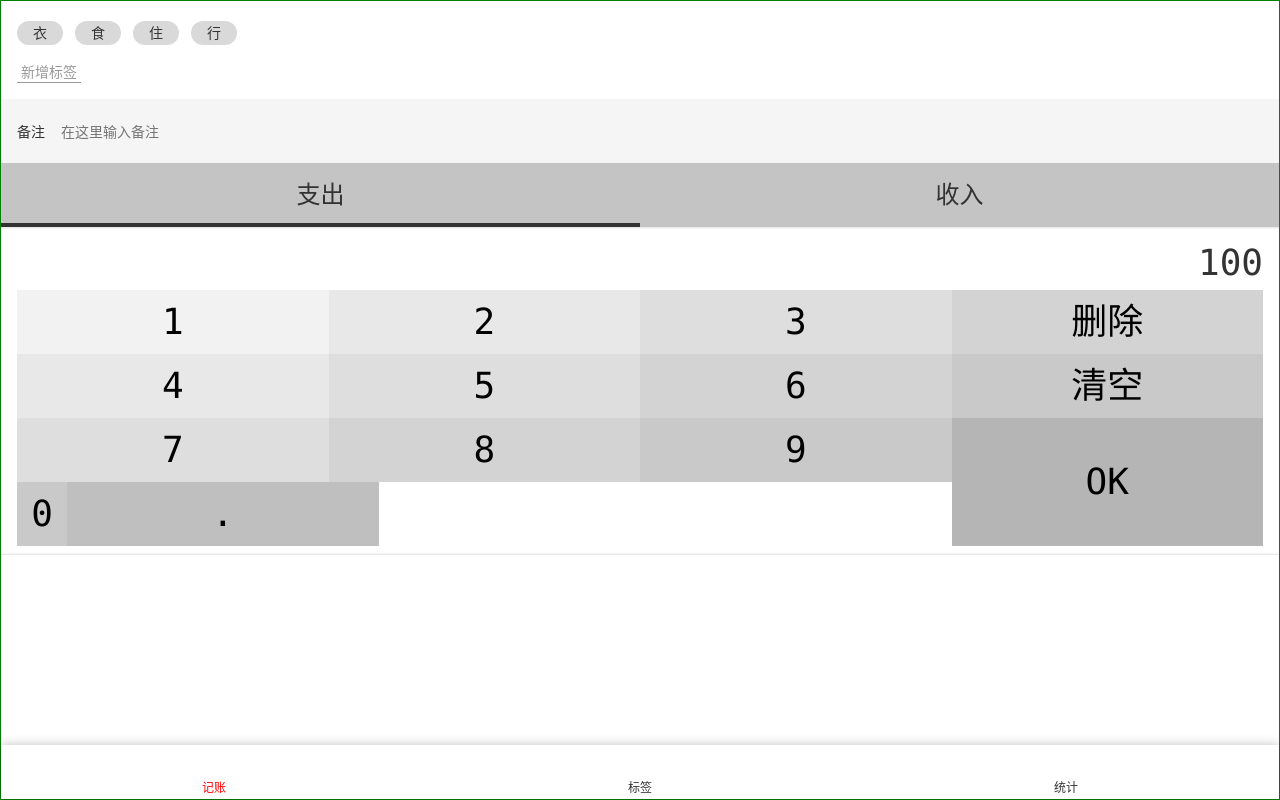
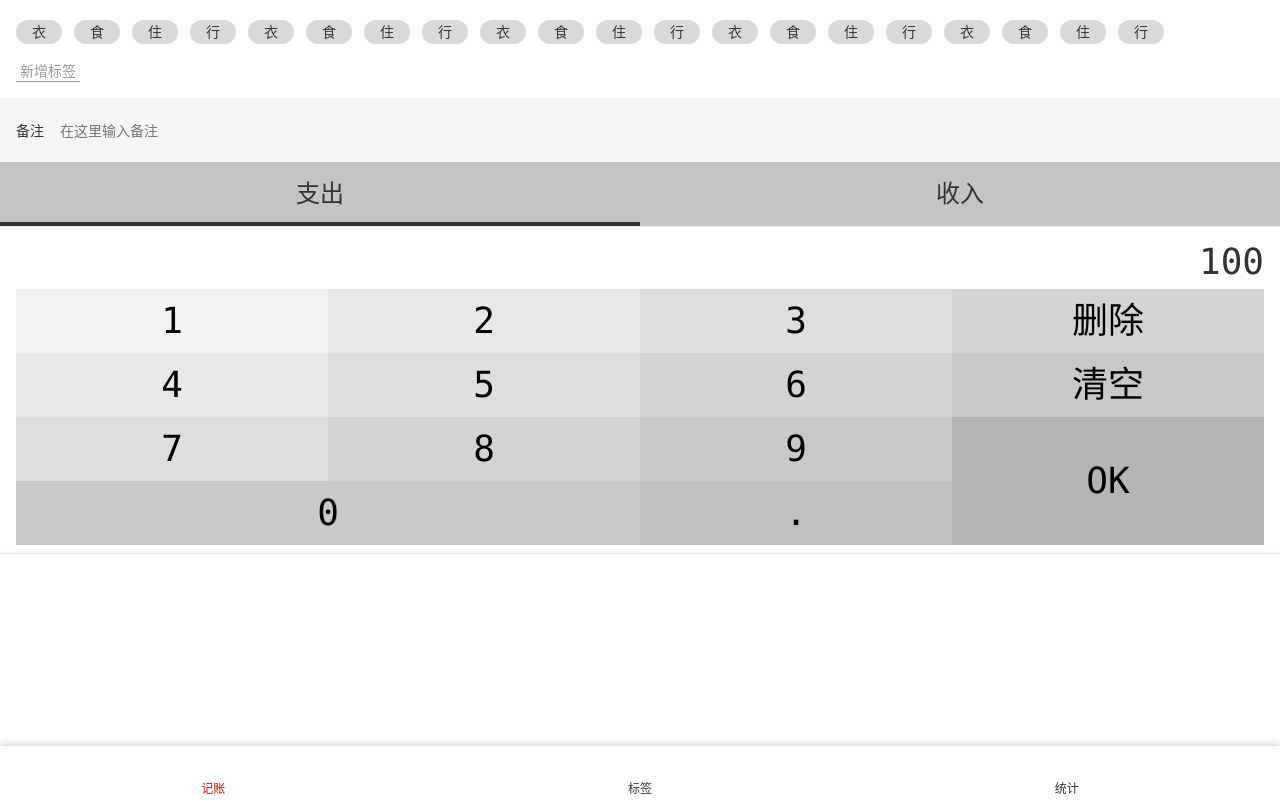
Before and after one commit to Hefeixiong/morney, a Vue app: page /#/money in a window 1280 px wide. Built offline with nearby package versions, Linux system fonts and the light colour scheme.

Commit message:
优化money组件内容

```diff
--- a/src/components/Layout.vue
+++ b/src/components/Layout.vue
@@ -15,7 +15,6 @@ export default {
 
 <style lang="scss" scoped>
 .nav-wrapper {
-  border: 1px solid green;
   display: flex;
   flex-direction: column;
   height: 100vh;
--- a/src/components/Money/NumberPad.vue
+++ b/src/components/Money/NumberPad.vue
@@ -56,7 +56,7 @@ export default {
     }
 
     &.zero {
-      width: 25*2px;
+      width: 25*2%;
     }
 
     $bg: #f2f2f2;
--- a/src/components/Money/Tags.vue
+++ b/src/components/Money/Tags.vue
@@ -8,7 +8,22 @@
       <li>食</li>
       <li>住</li>
       <li>行</li>
-
+      <li>衣</li>
+      <li>食</li>
+      <li>住</li>
+      <li>行</li>
+      <li>衣</li>
+      <li>食</li>
+      <li>住</li>
+      <li>行</li>
+      <li>衣</li>
+      <li>食</li>
+      <li>住</li>
+      <li>行</li>
+      <li>衣</li>
+      <li>食</li>
+      <li>住</li>
+      <li>行</li>
     </ul>
   </div>
 </template>
```
